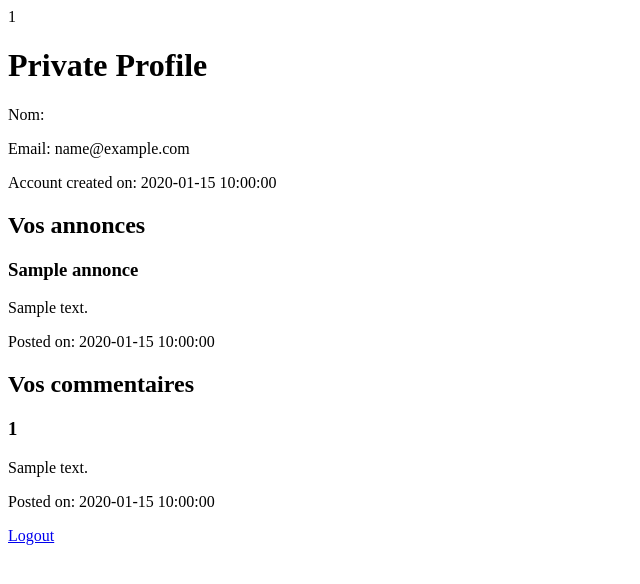
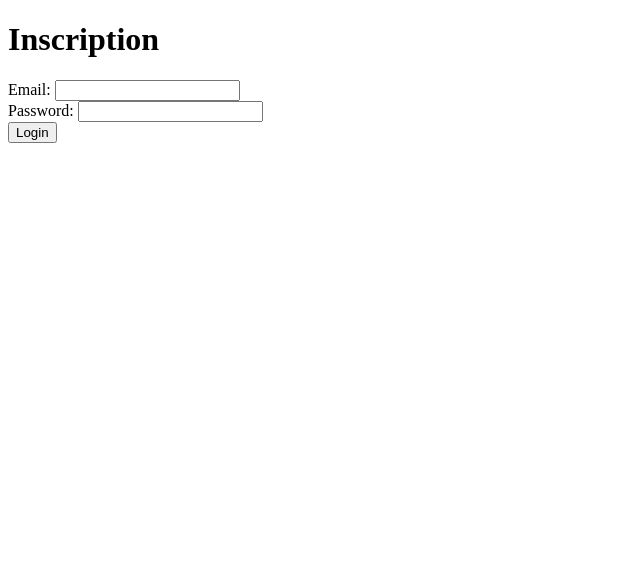
Before and after one commit to ZephyrRaine/groupe3, a PHP site: the page made by version gpt.php in a window 1280 px wide. Shown: the top 584 px of the page, without its empty margins (0-640 px from the left). Run offline with PHP 8.4, Linux system fonts and the light colour scheme; tables that the repository leaves empty or names only in its code hold one stand-in row (values such as "Sample post").

Commit message:
modif colin pendant l'éval

```diff
--- a/footer.php
+++ b/footer.php
@@ -1,5 +1,6 @@
 <footer class="bg-light text-center text-lg-start mt-auto">
     <div class="text-center p-3">
+
         <form action="logout.php" method="post">
             <button type="submit" class="btn btn-primary">Deconnection</button>
         </form>
--- a/version gpt.php
+++ b/version gpt.php
@@ -16,7 +16,6 @@
 session_start();
 require_once('BDD.php');
 
-$_SESSION['user_id'] = 1;
 
 
 // Affichage du profil privé
@@ -179,9 +178,5 @@ if (!isset($_SESSION['user_id'])): ?>
     <?php } ?>
 
 <?php endif; ?>
-
-
-
 </body>
-
 </html>
```
